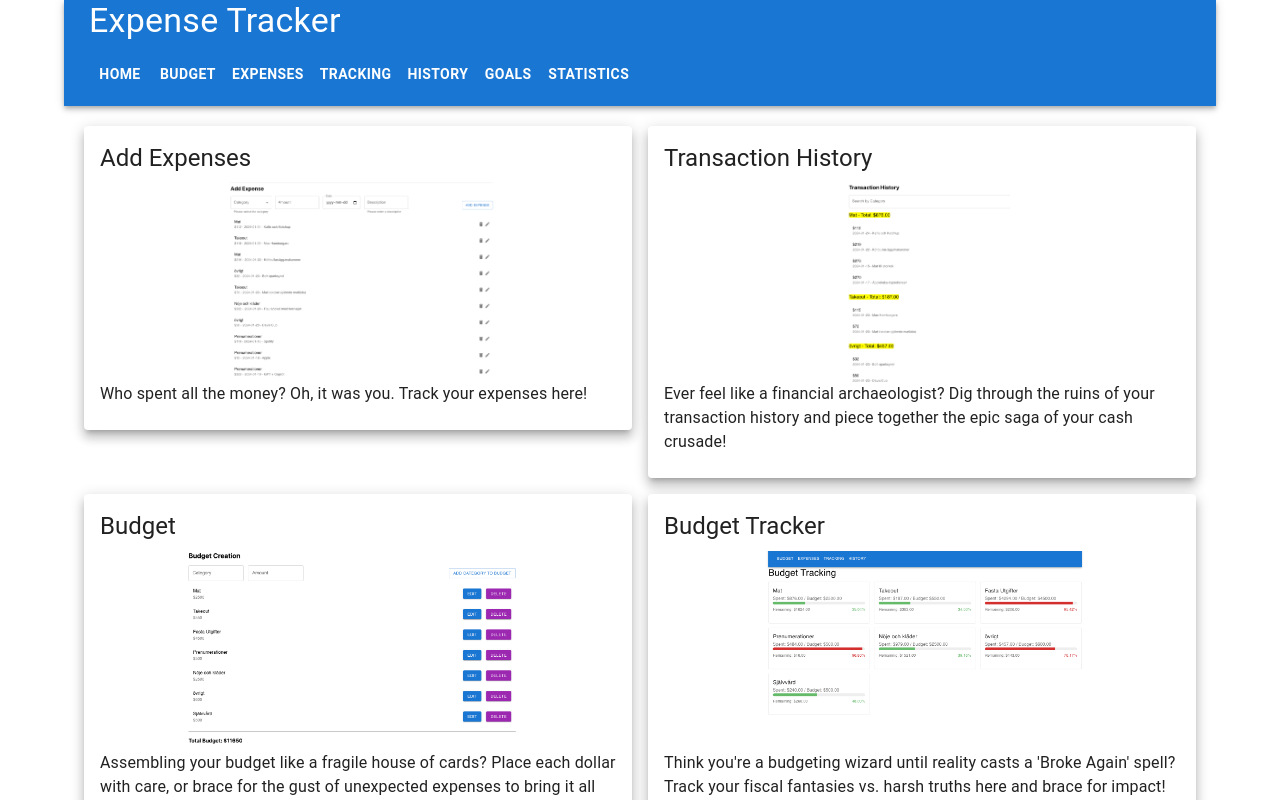
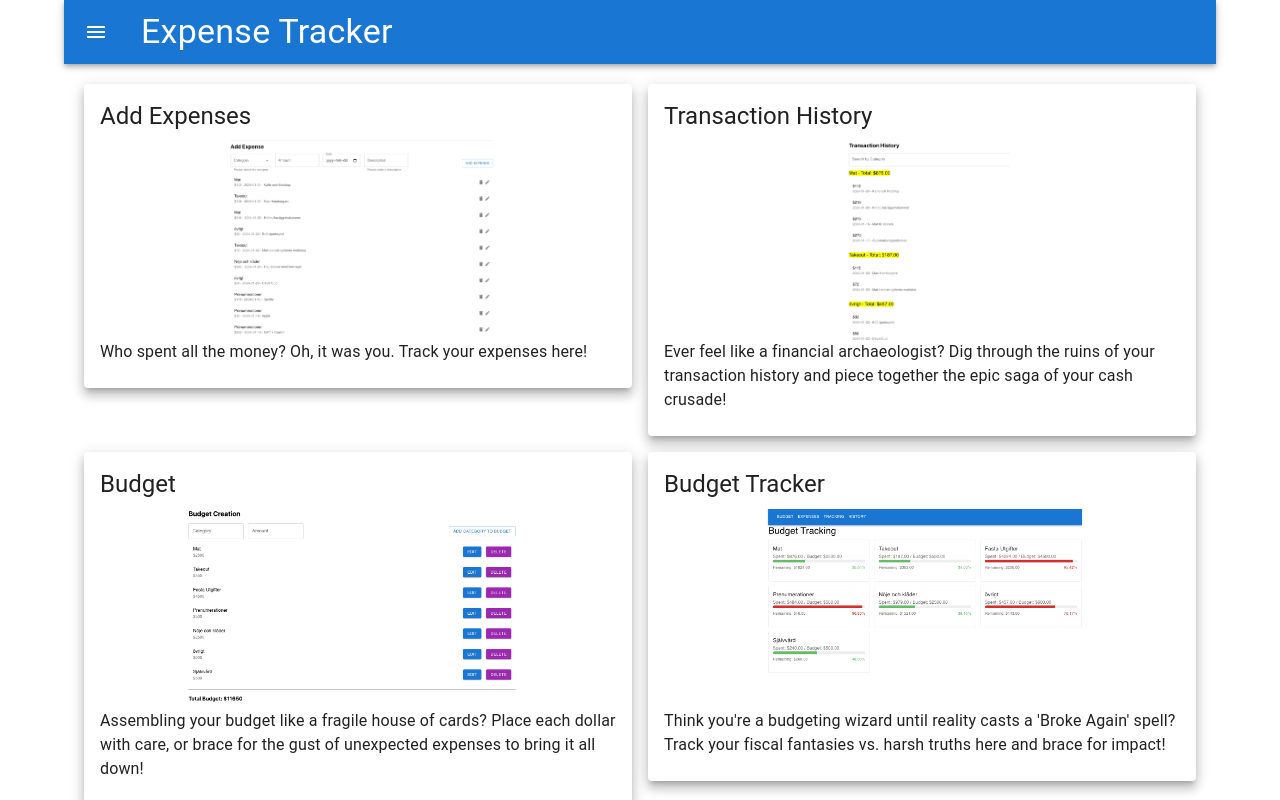
Before and after one commit to CarlBedrot/ExpensesBaby, a React (Create React App) app: page / in a window 1280 px wide. Shown: the top 800 px of the page. Built offline with nearby package versions, Linux system fonts and the light colour scheme.

Commit message:
added sidebar

```diff
--- a/src/App.js
+++ b/src/App.js
@@ -1,6 +1,6 @@
 import React, {useState, useEffect} from 'react';
 import { BrowserRouter as Router, Routes, Route, Link } from 'react-router-dom';
-import { Container, AppBar, Toolbar, Typography, Button } from '@mui/material';
+import { Container, AppBar, Toolbar, Typography } from '@mui/material';
 import BudgetComponent from './components/BudgetComponent';
 import ExpenseInputComponent from './components/ExpenseInputComponent';
 import BudgetTrackingComponent from './components/BudgetTrackingComponent';
@@ -8,13 +8,25 @@ import TransactionHistoryComponent from './components/TransactionHistoryComponen
 import HomePage from './components/HomePage';
 import GoalsComponent from './components/GoalsComponent';
 import StatisticsComponent from './components/StatisticsComponent';
+import { Drawer, List, ListItem, ListItemIcon, ListItemText, IconButton } from '@mui/material';
+import MenuIcon from '@mui/icons-material/Menu';
+import HomeIcon from '@mui/icons-material/Home';
+import AttachMoneyIcon from '@mui/icons-material/AttachMoney';
+import HistoryIcon from '@mui/icons-material/History';
+import BarChartIcon from '@mui/icons-material/BarChart';
+import FitnessCenterIcon from '@mui/icons-material/FitnessCenter'; // Corrected import
+import TimelineIcon from '@mui/icons-material/Timeline';
 
 function App() {
   const [budgets, setBudgets] = useState(JSON.parse(localStorage.getItem('budgets')) || []);
   const [expenses, setExpenses] = useState(JSON.parse(localStorage.getItem('expenses')) || []);
   const [goals] = useState(JSON.parse(localStorage.getItem('goals')) || []);
   const [currency] = useState(localStorage.getItem('currency') || 'SEK');
+  const [drawerOpen, setDrawerOpen] = useState(false);
 
+  const toggleDrawer = () => {
+    setDrawerOpen(!drawerOpen);
+  };
   useEffect(() => {
     localStorage.setItem('budgets', JSON.stringify(budgets));
     localStorage.setItem('expenses', JSON.stringify(expenses));
@@ -27,27 +39,50 @@ function App() {
   <Router>
     <Container maxWidth="lg">
       <AppBar position="static">
+        <Toolbar>
+          <IconButton edge="start" color="inherit" aria-label="menu" onClick={toggleDrawer}>
+            <MenuIcon />
+          </IconButton>
           <Typography variant="h4" style={{marginLeft: '25px'}}>Expense Tracker</Typography>
-          <Toolbar>
-          <Button component={Link} to="/" color="inherit"style={{fontWeight: 'bolder'}}>Home</Button>
-            <Button component={Link} to="/budget" color="inherit" style={{fontWeight: 'bolder'}}>Budget</Button>
-            <Button component={Link} to="/expenses" color="inherit"style={{fontWeight: 'bolder'}}>Expenses</Button>
-            <Button component={Link} to="/tracking" color="inherit"style={{fontWeight: 'bolder'}}>Tracking</Button>
-            <Button component={Link} to="/history" color="inherit"style={{fontWeight: 'bolder'}}>History</Button>
-            <Button component={Link} to="/goals" color="inherit"style={{fontWeight: 'bolder'}}>Goals</Button>
-            <Button component={Link} to="/statistics" color="inherit"style={{fontWeight: 'bolder'}}>Statistics</Button>
         </Toolbar>
       </AppBar>
+      <Drawer anchor="left" open={drawerOpen} onClose={toggleDrawer}>
+        <List>
+          <ListItem button component={Link} to="/" onClick={toggleDrawer}>
+            <ListItemIcon><HomeIcon /></ListItemIcon>
+            <ListItemText primary="Home" />
+          </ListItem>
+          <ListItem button component={Link} to="/budget" onClick={toggleDrawer}>
+            <ListItemIcon><AttachMoneyIcon /></ListItemIcon>
+            <ListItemText primary="Budget" />
+          </ListItem>
+          <ListItem button component={Link} to="/expenses" onClick={toggleDrawer}>
+            <ListItemIcon><AttachMoneyIcon /></ListItemIcon>
+            <ListItemText primary="Expenses" />
+          </ListItem>
+          <ListItem button component={Link} to="/tracking" onClick={toggleDrawer}>
+            <ListItemIcon><TimelineIcon /></ListItemIcon>
+            <ListItemText primary="Tracking" />
+          </ListItem>
+          <ListItem button component={Link} to="/history" onClick={toggleDrawer}>
+            <ListItemIcon><HistoryIcon /></ListItemIcon>
+            <ListItemText primary="History" />
+          </ListItem>
+          <ListItem button component={Link} to="/goals" onClick={toggleDrawer}>
+            <ListItemIcon><FitnessCenterIcon /></ListItemIcon>
+            <ListItemText primary="Goals" />
+          </ListItem>
+          <ListItem button component={Link} to="/statistics" onClick={toggleDrawer}>
+            <ListItemIcon><BarChartIcon /></ListItemIcon>
+            <ListItemText primary="Statistics" />
+          </ListItem>
+        </List>
+      </Drawer>
       <Routes>
         <Route path="/" element={<HomePage />} />
         <Route path="/budget" element={<BudgetComponent budgets={budgets} setBudgets={setBudgets} />} />
         <Route path="/expenses" element={<ExpenseInputComponent budgets={budgets} expenses={expenses} setExpenses={setExpenses} />} />
-          <Route path="/tracking" element={
-                        <BudgetTrackingComponent
-                            expenses={expenses}
-                            budgets={budgets}
-                        />}
-                    />
+        <Route path="/tracking" element={<BudgetTrackingComponent expenses={expenses} budgets={budgets} />} />
         <Route path="/history" element={<TransactionHistoryComponent expenses={expenses} />} />
         <Route path="/goals" element={<GoalsComponent />} />
         <Route path="/statistics" element={<StatisticsComponent expenses={expenses} />} />
```
Lines whose indentation alone changed are shown as unchanged.
